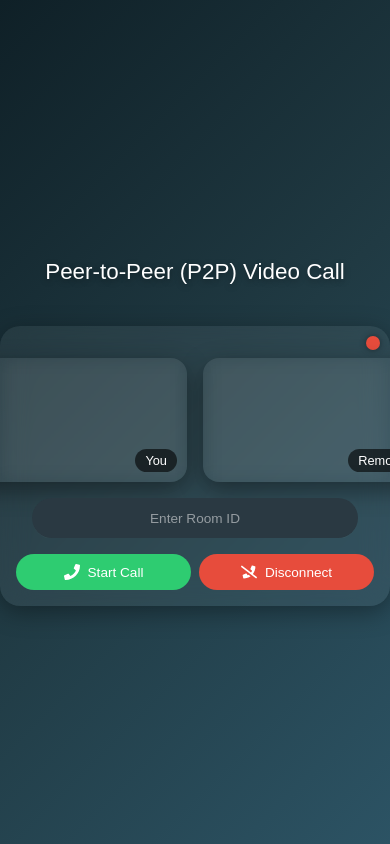
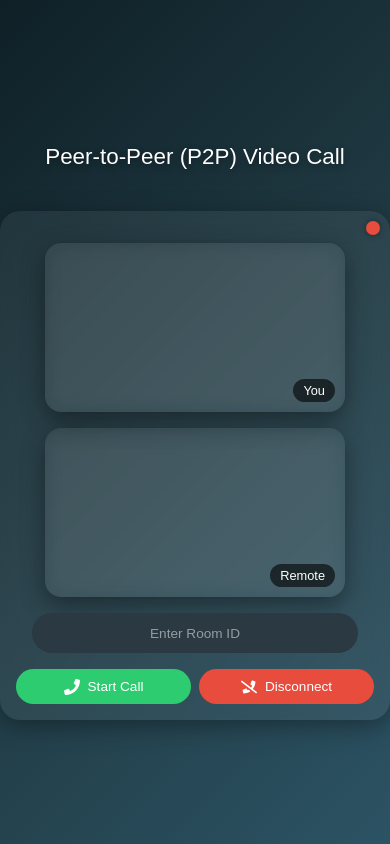
Before and after one commit to Rohit175041/lan-voip, a React (Create React App) app: page / in a window 390 px wide. Built offline with nearby package versions, Linux system fonts and the light colour scheme.

Commit message:
ui change

```diff
--- a/src/App.css
+++ b/src/App.css
@@ -59,7 +59,7 @@
   position: relative;
   flex: 1 1 50%;
   max-width: 48%;
-  min-width: 0;              /* ✅ allow shrinking */
+  min-width: 0; /* ✅ allow shrinking */
   aspect-ratio: 16 / 9;
   background: rgba(0, 0, 0, 0.7);
   border-radius: 12px;
@@ -105,7 +105,7 @@
   backdrop-filter: blur(6px);
   transition: box-shadow 0.3s ease, border 0.3s ease;
   margin: 0 auto;
-  min-width: 0;             /* ✅ allow shrinking */
+  min-width: 0; /* ✅ allow shrinking */
 }
 
 .room-input {
@@ -152,7 +152,7 @@
   cursor: pointer;
   transition: all 0.2s ease;
   flex: 1;
-  min-width: 0;             /* ✅ allow shrinking */
+  min-width: 0; /* ✅ allow shrinking */
 }
 
 .btn svg {
@@ -186,30 +186,31 @@
   }
   .call-card {
     padding: 1rem;
+    max-width: 100%;
   }
 
-  /* ✅ Keep videos horizontal */
+  /* ✅ Videos horizontal + fit */
   .video-grid {
-    flex-direction: row !important;
-    flex-wrap: nowrap !important;
+    flex-direction: row;
+    flex-wrap: nowrap;
     gap: 0.5rem;
   }
   .video-card {
     max-width: 50%;
     flex: 1;
-    min-width: 0; /* ✅ fix overflow */
+    min-width: 0;
   }
 
-  /* ✅ Keep buttons horizontal */
+  /* ✅ Buttons side by side */
   .button-group {
-    flex-direction: row !important;
+    flex-direction: row;
     justify-content: space-between;
     gap: 0.5rem;
   }
   .btn {
     flex: 1;
-    width: auto !important;
-    border-radius: 25px;
+    width: auto;
+    border-radius: 20px;
   }
 
   .room-input-wrapper {
@@ -222,7 +223,7 @@
 @media (max-width: 480px) {
   .video-card {
     max-width: 48%;
-    aspect-ratio: 4 / 3;     /* ✅ less tall for phones */
+    aspect-ratio: 4 / 3; /* ✅ more compact on small screens */
   }
 
   .btn {
```
